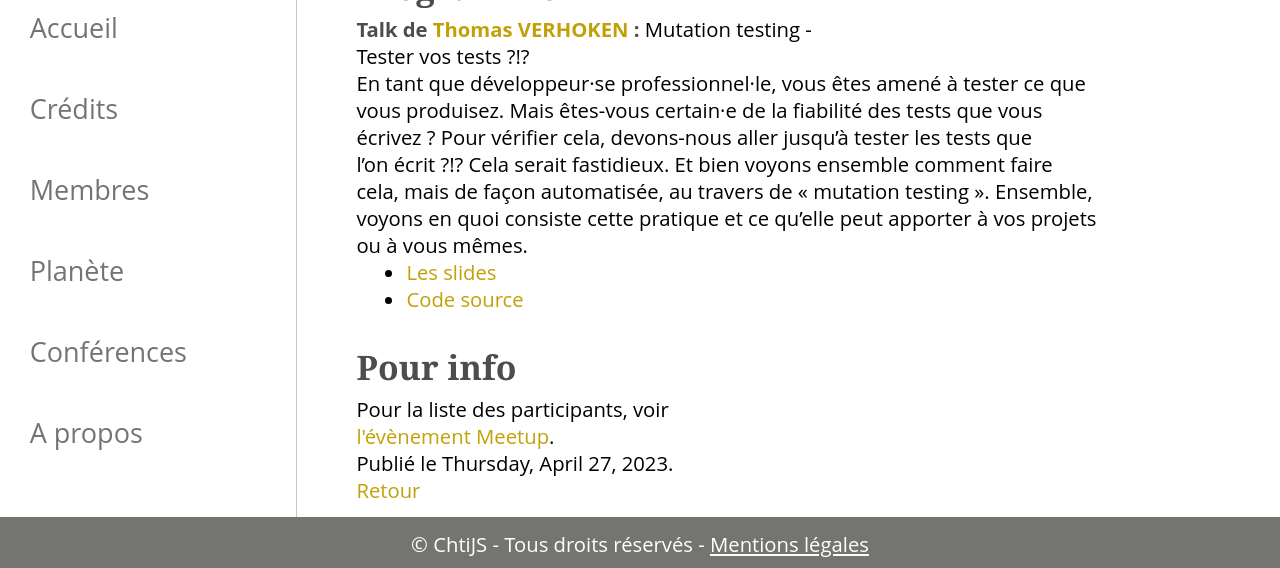
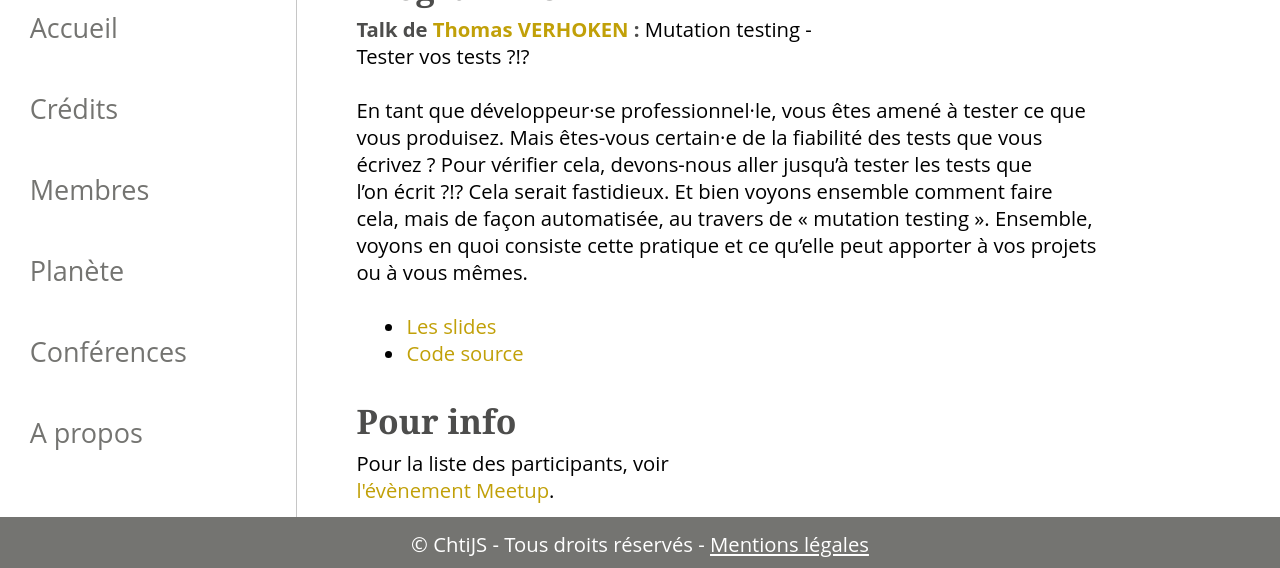
Before and after one commit to ChtiJS/chtijs.francejs.org, a Next.js app: page /conferences/chtijs-25 in a window 1280 px wide. Shown: the part 229-797 px from the top of the page. Built offline with nearby package versions, Linux system fonts and the light colour scheme.

Commit message:
style correction

```diff
--- a/src/components/hr.tsx
+++ b/src/components/hr.tsx
@@ -3,7 +3,7 @@ import styles from './hr.module.scss';
 
 const HorizontalRule = (props: HTMLAttributes<HTMLHRElement>) => (
   <>
-    <hr className={`${styles.root}$`} {...props} />
+    <hr className={styles.root} {...props} />
   </>
 );
 
--- a/src/components/li.tsx
+++ b/src/components/li.tsx
@@ -5,7 +5,7 @@ const ListItem = ({
 }: {
   children: React.ReactNode;
 } & React.LiHTMLAttributes<HTMLLIElement>) => (
-  <li className={`${styles.root}$`} {...props}>
+  <li className={styles.root} {...props}>
     {children}
   </li>
 );
--- a/src/components/ol.tsx
+++ b/src/components/ol.tsx
@@ -5,7 +5,7 @@ const OrderedList = ({
 }: {
   children: React.ReactNode;
 } & React.OlHTMLAttributes<HTMLOListElement>) => (
-  <ol className={`${styles.root}$`} {...props}>
+  <ol className={styles.root} {...props}>
     {children}
   </ol>
 );
--- a/src/components/p.tsx
+++ b/src/components/p.tsx
@@ -5,7 +5,7 @@ const Paragraph = ({
 }: {
   children: React.ReactNode;
 } & React.HTMLAttributes<HTMLParagraphElement>) => (
-  <p className={`${styles.root}$`} {...props}>
+  <p className={styles.root} {...props}>
     {children}
   </p>
 );
--- a/src/components/ul.tsx
+++ b/src/components/ul.tsx
@@ -3,7 +3,7 @@ const UnorderedList = ({
   children,
   ...props
 }: { children: React.ReactNode } & React.HTMLAttributes<HTMLUListElement>) => (
-  <ul className={`${styles.root}$`} {...props}>
+  <ul className={styles.root} {...props}>
     {children}
   </ul>
 );
```
